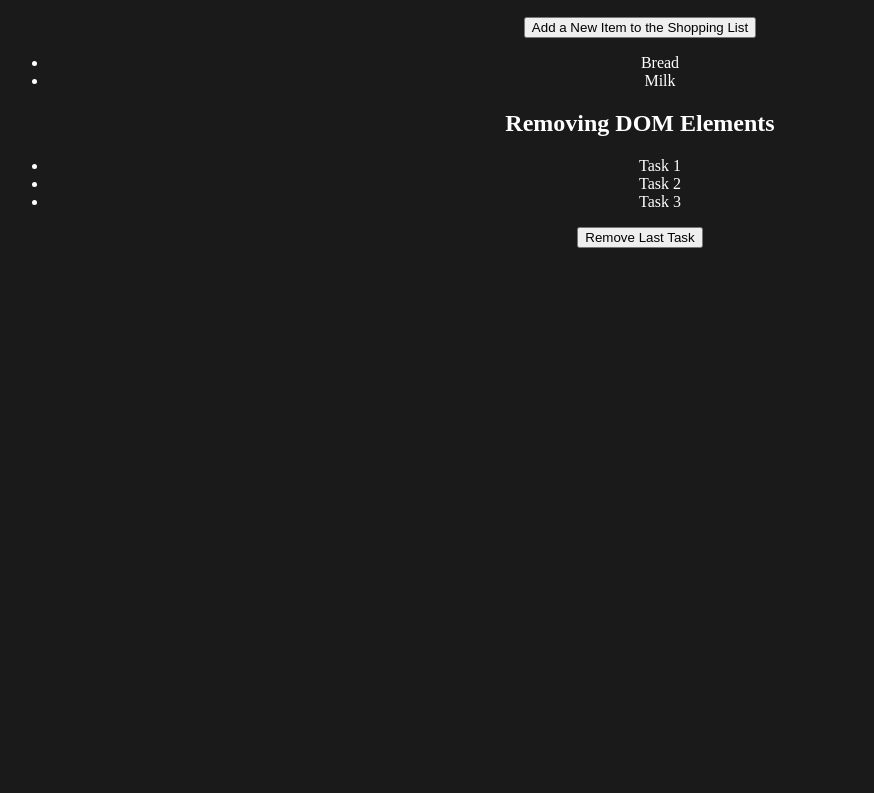
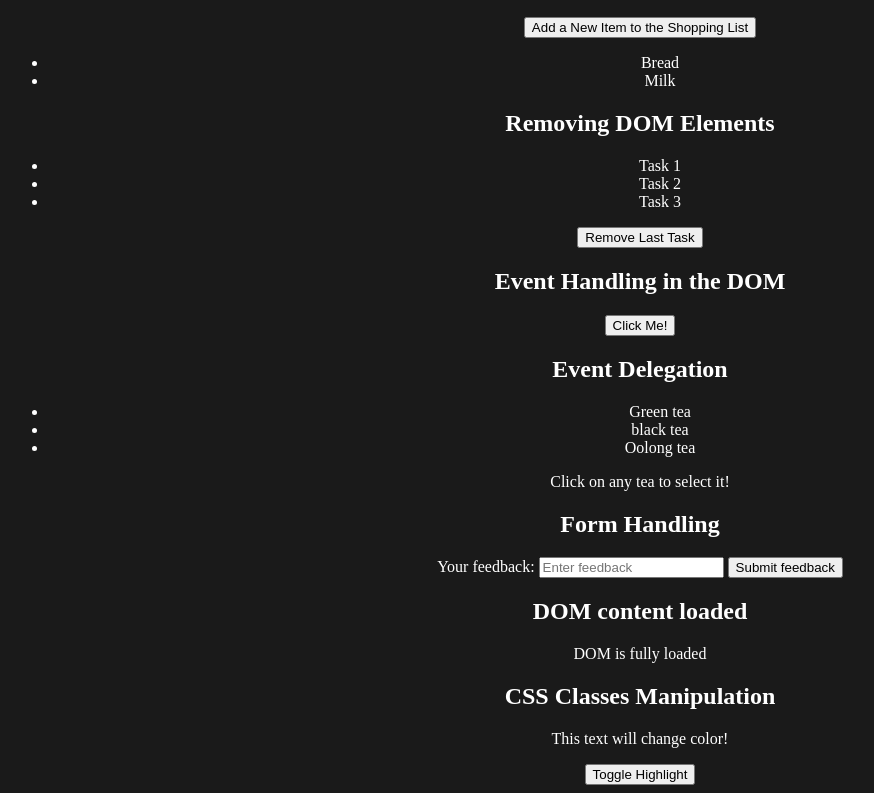
Before and after one commit to Subhash575/javascript_Resource, a plain HTML site: page part8/dom.html in a window 1280 px wide. Shown: the part 497-1290 px from the top of the page, without its empty margins (0-874 px from the left). Before the commit the page ends 800 px from the top, so only its background shows below. Drawn offline with Linux system fonts and the light colour scheme.

Commit message:
compeleted the DOM challenge

```diff
--- a/part8/dom.html
+++ b/part8/dom.html
@@ -80,6 +80,48 @@
       <button id="removeLastTask">Remove Last Task</button>
     </section>
 
+    <!-- Ex: 6. Event Handling in the DOM -->
+    <section id="Example-6">
+      <h2>Event Handling in the DOM</h2>
+      <button id="clickMeButton">Click Me!</button>
+    </section>
+
+    <!-- Ex: 7. Event Delegation (means selecting the particular element)-->
+
+    <section id="Example-7">
+      <h2>Event Delegation</h2>
+      <ul id="teaList">
+        <li class="teaItem">Green tea</li>
+        <li class="teaItem">black tea</li>
+        <li class="teaItem">Oolong tea</li>
+      </ul>
+      <p>Click on any tea to select it!</p>
+    </section>
+
+    <!-- Ex: 8. Form Handling -->
+    <section id="Example-8">
+      <h2>Form Handling</h2>
+      <form id="feedbackFrom">
+        <label for="feedbackInput">Your feedback:</label>
+        <input type="text" id="feedbackInput" placeholder="Enter feedback" />
+        <button type="submit">Submit feedback</button>
+      </form>
+      <p id="feedbackDisplay"></p>
+    </section>
+
+    <!-- Ex: 9. DOM content loaded -->
+    <section id="Example-9">
+      <h2>DOM content loaded</h2>
+      <p id="domStatus">Waiting for DOM to load...</p>
+    </section>
+
+    <!-- Ex: 10. CSS classes Manipulation -->
+    <section id="Example-10">
+      <h2>CSS Classes Manipulation</h2>
+      <p id="descriptionText">This text will change color!</p>
+      <button id="toggleHighlight">Toggle Highlight</button>
+    </section>
+
     <script src="./script.js"></script>
   </body>
 </html>
--- a/part8/script.js
+++ b/part8/script.js
@@ -79,3 +79,76 @@ document
     //To remove the last child we need to use the following  property.
     taskList.lastElementChild.remove();
   });
+
+//----------------------------------------------------------------------------------------
+//Example 6: Event Handling in the DOM
+document
+  .getElementById("clickMeButton")
+  .addEventListener("dblclick", function () {
+    //We can learn more eventListner like `click`, `dbclick` etc in mdn according to need.
+    alert("Event Has occured");
+  });
+
+//----------------------------------------------------------------------------------------
+
+//Example 7: Event Delegation --->revise
+document.getElementById("teaList").addEventListener("click", function (event) {
+  //For checking which element you click we use `event.target` here we pass the `event`
+  //on the function for use.
+
+  // event.target.matches(".teaItem") without this our code as work here.
+  if (event.target && event.target.matches(".teaItem")) {
+    alert("You selected: " + event.target.textContent);
+  }
+});
+
+//-----------------------------------------------------------------------------------------
+
+//Example 8: Form Handling
+document
+  .getElementById("feedbackFrom")
+  .addEventListener("submit", function (event) {
+    //(v.imp): If we don't use preventDefault() the form/Browser is reload after submitting
+    //the from and you cannot further use form data for validation. It is very important
+    //in react bcs it will create a break point if we don't use it.
+    // console.log("form is submitted");
+    //uncomment above code and see in the console of browser when you submitting the form
+    //if will immediately reload after submit the form and you can see only glimpse of
+    //log there.
+
+    //We can use `event` or `e'
+    event.preventDefault();
+    // console.log("form is submitted");
+    let feedback = document.getElementById("feedbackInput").value;
+    document.getElementById("feedbackDisplay").textContent = feedback;
+    console.log(document.getElementById("feedbackDisplay").textContent);
+  });
+
+//----------------------------------------------------------------------------------------
+
+//Example 9: DOM content loaded
+
+//When DOM is loaded what some common activites we do is maybe you want to query to the
+//database maybe you want to grab CDN files and some images etc.
+
+//You reload the DOM by reloading the Browser.
+document.addEventListener("DOMContentLoaded", function () {
+  document.getElementById("domStatus").textContent = "DOM is fully loaded";
+});
+
+//-----------------------------------------------------------------------------------------
+
+//Ex: 10. CSS classes Manipulation
+
+document
+  .getElementById("toggleHighlight")
+  .addEventListener("click", function () {
+    let descriptionText = document.getElementById("descriptionText");
+
+    //This will add `highlight` class on the element only not toggle(do and undo) it.
+    // descriptionText.classList.add("highlight");
+
+    //for toggle we use `toggle` method
+    //We can use this for dark/white mode
+    descriptionText.classList.toggle("highlight");
+  });
```
